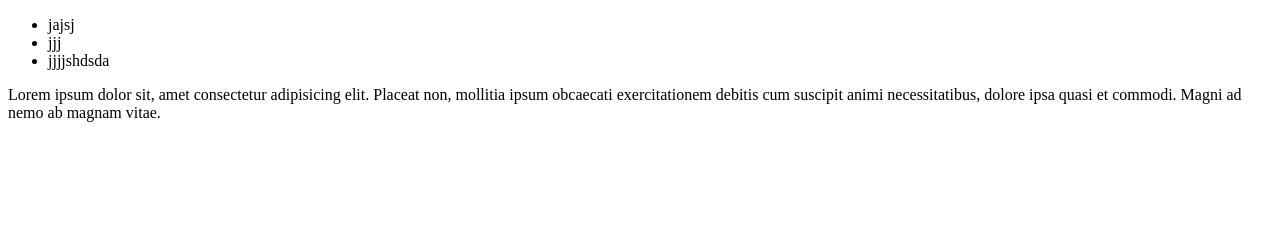
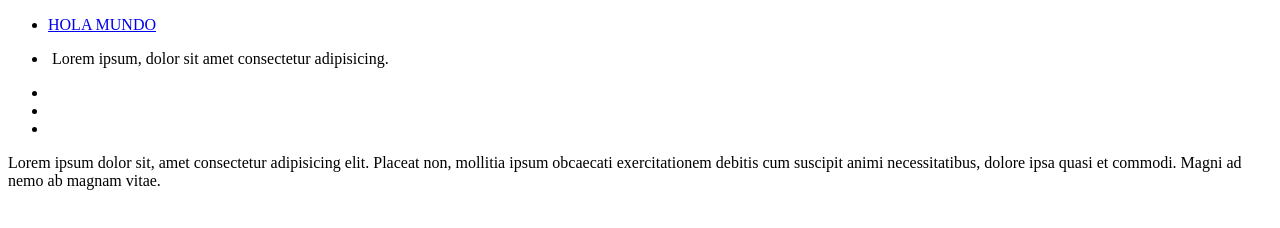
Before and after one commit to adwjulio/prueba, a plain HTML site: page index.html in a window 1280 px wide. Drawn offline with Linux system fonts and the light colour scheme.

Commit message:
agregando paramentros

```diff
--- a/index.html
+++ b/index.html
@@ -9,9 +9,20 @@
 <body>
 
     <ul>
-        <li>jajsj</li>
-        <li>jjj</li>
-        <li>jjjjshdsda  </li>
+        <li>
+            <a href="#">HOLA MUNDO</a>
+        </li>
+
+        <li>
+            <p>
+                <img src="img/imge.jpe" alt="">
+                <span>Lorem ipsum, dolor sit amet consectetur adipisicing.</span>
+            </p>
+        </li>
+
+        <li></li>
+        <li></li>
+        <li></li>
     </ul>
 
     <div class="hhsdhs">
```
